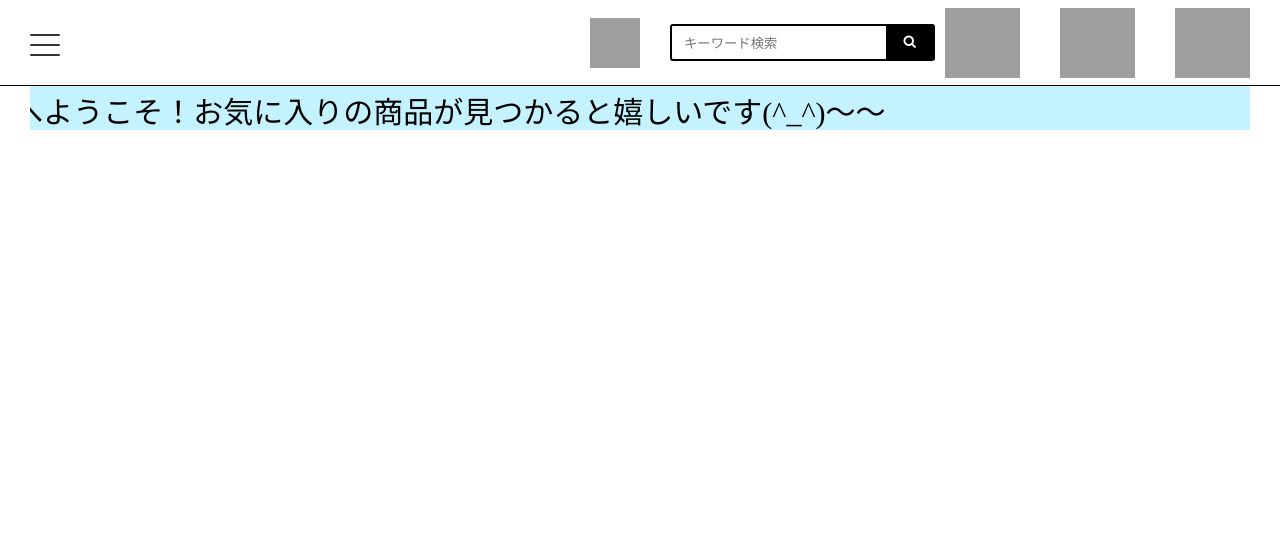
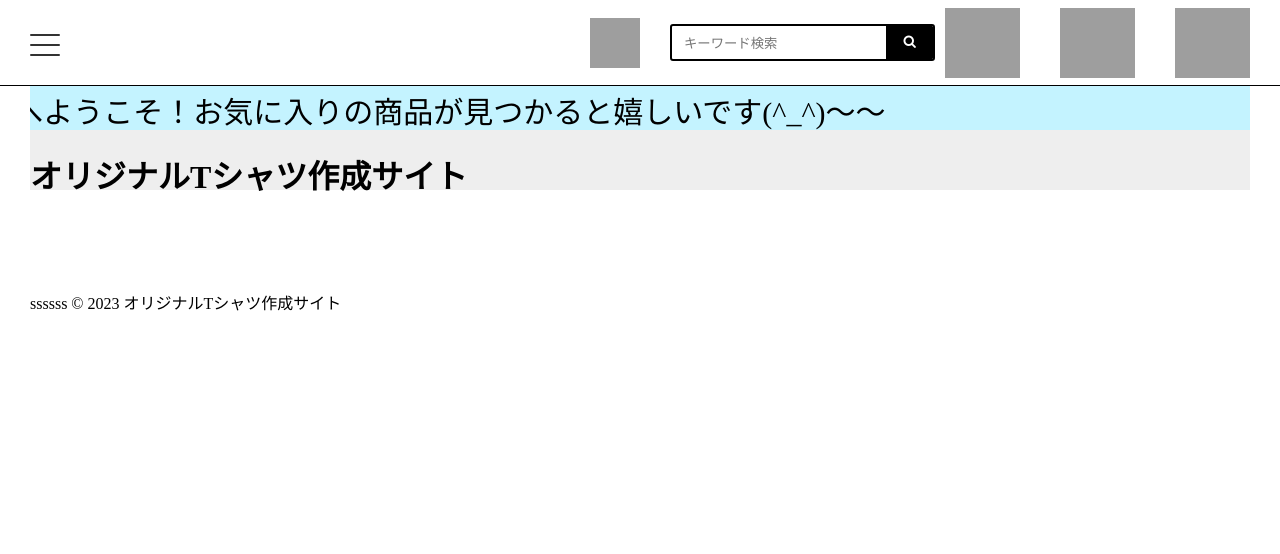
Before and after one commit to katuomirin/tynT, a PHP site: page /create/create.php in a window 1280 px wide. Shown: the top 554 px of the page. Run offline with PHP 8.4, Linux system fonts and the light colour scheme; grey boxes are pictures that could not be loaded.

Commit message:
Update create.php

```diff
--- a/shoppingsite/create/create.php
+++ b/shoppingsite/create/create.php
@@ -1,4 +1,28 @@
 <?php require '../headerhome.php'; ?>
+<!DOCTYPE html>
+<html>
+<head>
+    <title>Tシャツ作成手順</title>
+    <link rel="stylesheet" type="text/css" href="assets/css/style.css">
+</head>
+<body>
+    <header>
+        <h1>オリジナルTシャツ作成サイト</h1>
+        <nav>
+            <ul>
+                <li><a href="create_design.php">デザインを作成</a></li>
+                <li><a href="view_cart.php">カートを見る</a></li>
+            </ul>
+        </nav>
+    </header>
+    <main>
+        <!-- ここにコンテンツを追加 -->
+    </main>
+    <footer>ssssss
+        &copy; <?php echo date("Y"); ?> オリジナルTシャツ作成サイト
+    </footer>
+</body>
+</html>
 
 
 
```
